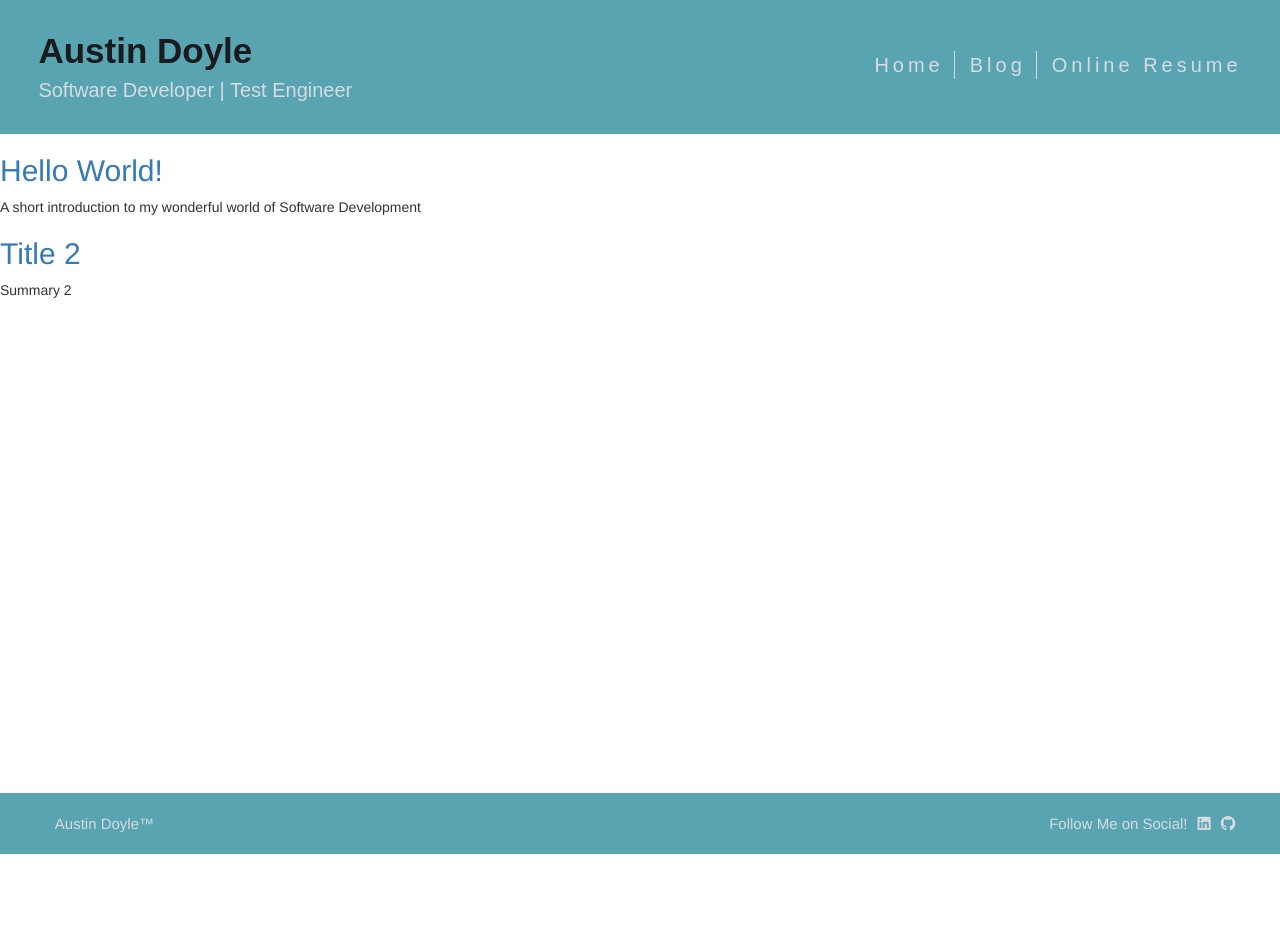
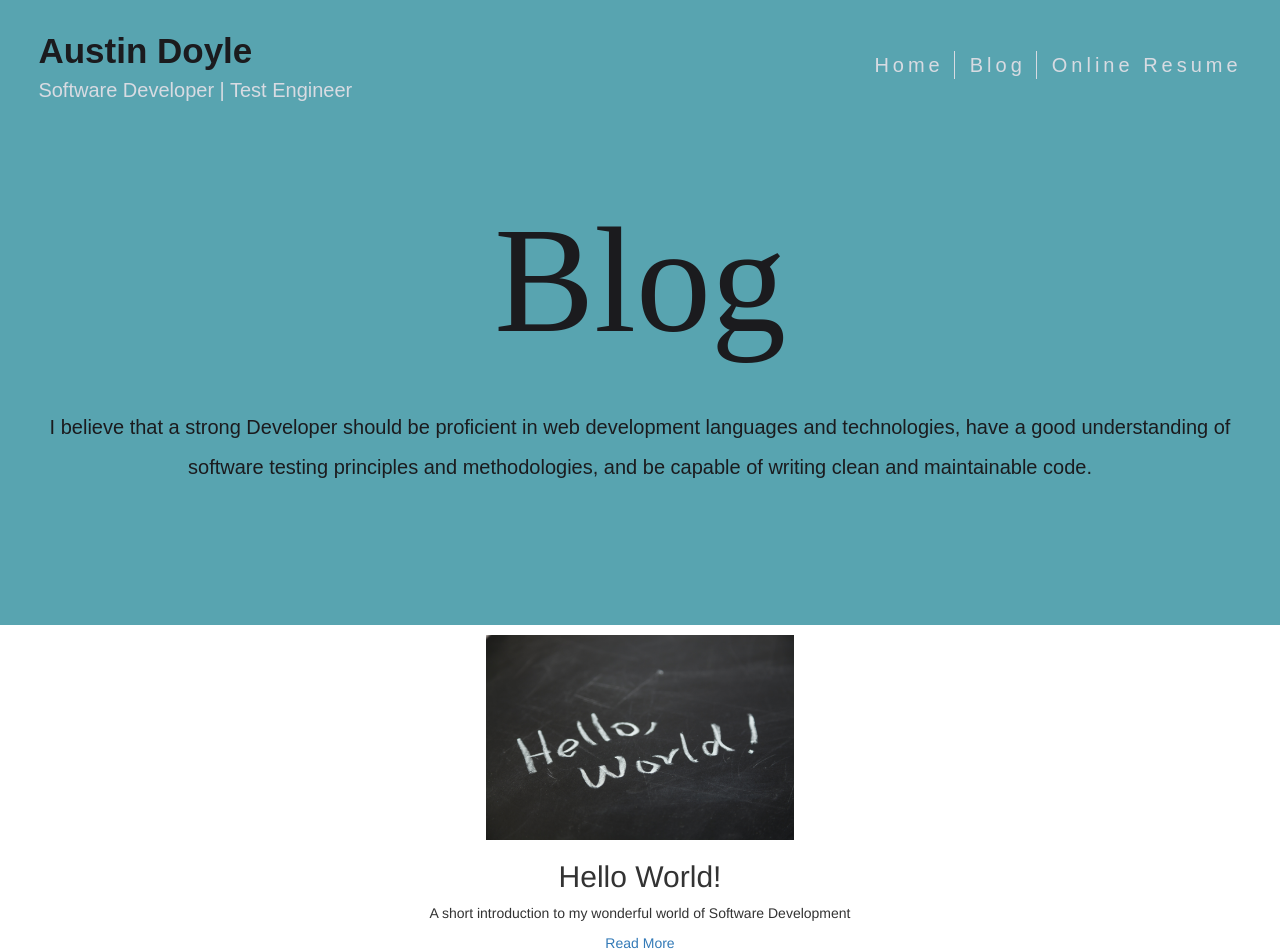
Before and after one commit to AustinDoyle/AustinsAngularWebsiteProject, an Angular app: page /blog in a window 1280 px wide. Shown: the top 952 px of the page. Before the commit the page ends 854 px from the top, so only its background shows below. Built offline with nearby package versions, Linux system fonts and the light colour scheme.

Commit message:
WIP - clean up blog component html

```diff
--- a/src/app/pages/blog/blog.component.html
+++ b/src/app/pages/blog/blog.component.html
@@ -1,6 +1,18 @@
-<div *ngFor="let blog of blogs">
+<app-intro-content introText="Blog"></app-intro-content>
+
+<div class="blog-container">
+    <div *ngFor="let blog of blogs" class="blog-post">
+        <img [src]="blog.imageUrl" alt="{{ blog.title }}" />
+        <h2>{{ blog.title }}</h2>
+        <p>{{ blog.summary }}</p>
+        <a [routerLink]="['/blog', blog.id]">Read More</a>
+    </div>
+</div>
+
+<!-- <div *ngFor="let blog of blogs">
+    <img [src]="blog.imageUrl" alt="{{ blog.title }}" />
   <h2>
     <a [routerLink]="['/blog', blog.id]">{{ blog.title }}</a>
   </h2>
   <p>{{ blog.summary }}</p>
-</div>
+</div> -->
```
